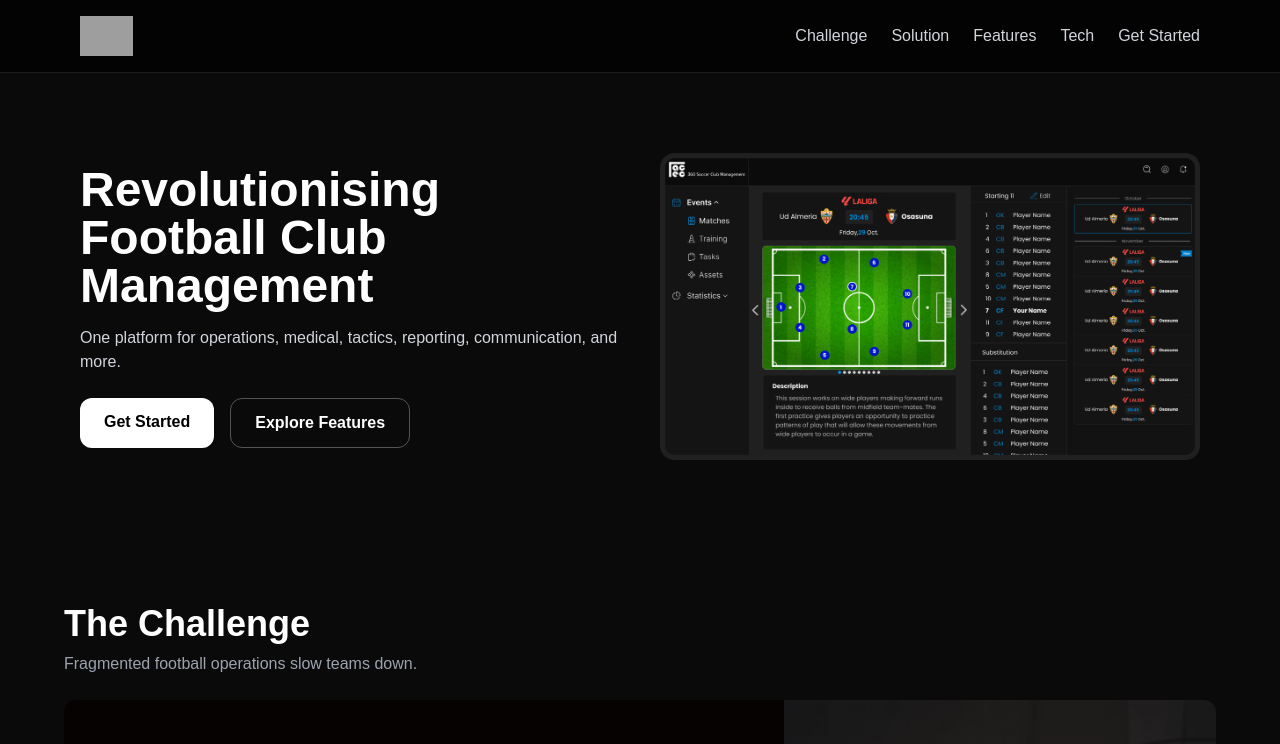
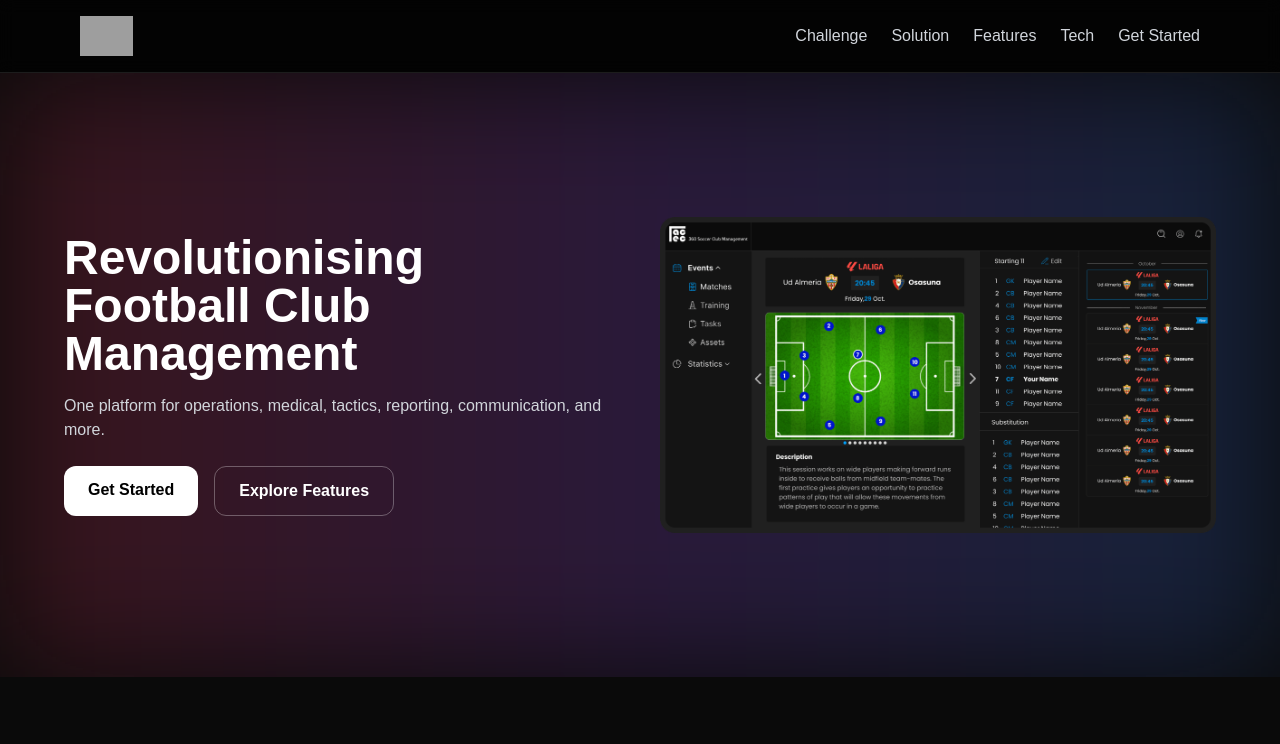
Before and after one commit to mhandousa/tactec-chatfix1, a Next.js app: page / in a window 1280 px wide. Shown: the top 744 px of the page. Built offline with nearby package versions, Linux system fonts and the light colour scheme; grey boxes are pictures that could not be loaded.

Commit message:
Update page.tsx

```diff
--- a/src/app/page.tsx
+++ b/src/app/page.tsx
@@ -11,8 +11,17 @@ export default function Page() {
     <main>
       <Navbar />
 
-      {/* Hero */}
-      <section className="max-w-6xl mx-auto py-20 flex flex-col md:flex-row items-center gap-10">
+      {/* Hero with animated gradient background */}
+      <section className="relative overflow-hidden">
+        {/* Gradient background */}
+        <motion.div
+          className="absolute inset-0 -z-10 bg-gradient-to-r from-rose-500/20 via-purple-500/20 to-blue-500/20 blur-3xl"
+          initial={{ opacity: 0 }}
+          animate={{ opacity: 1 }}
+          transition={{ duration: 1.2 }}
+        />
+
+        <div className="max-w-6xl mx-auto py-20 flex flex-col md:flex-row items-center gap-10 relative">
           <motion.div
             className="flex-1"
             initial={{ opacity: 0, x: -50 }}
@@ -33,8 +42,8 @@ export default function Page() {
               animate={{ opacity: 1, y: 0 }}
               transition={{ duration: 0.7, delay: 0.4 }}
             >
-            One platform for operations, medical, tactics, reporting, communication,
-            and more.
+              One platform for operations, medical, tactics, reporting,
+              communication, and more.
             </motion.p>
             <motion.div
               className="mt-6 flex gap-4"
@@ -69,6 +78,7 @@ export default function Page() {
               className="rounded-xl"
             />
           </motion.div>
+        </div>
       </section>
 
       <Section
```
Lines whose indentation alone changed are shown as unchanged.
